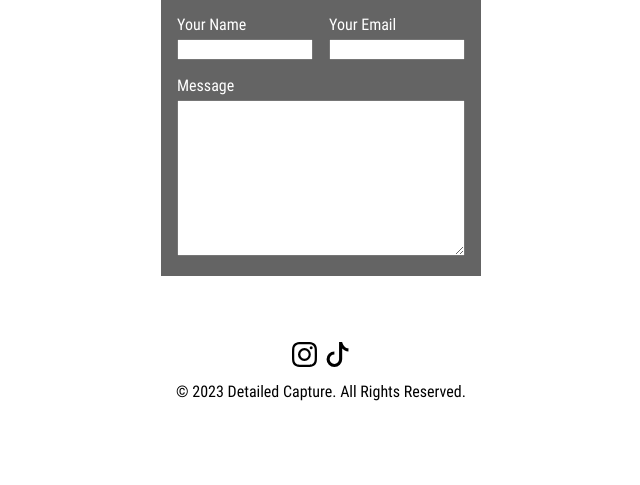
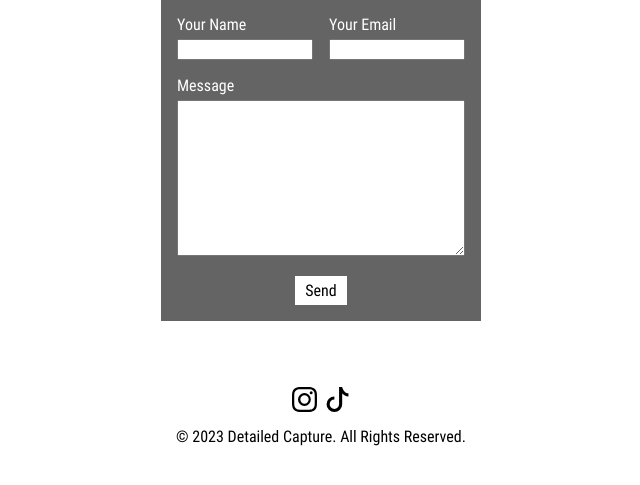
Before and after one commit to AEfrain23/DetailedCapture, a Node server app: page /contact in a window 1280 px wide. Shown: the part 294-779 px from the top of the page, without its empty margins (319-959 px from the left). Run offline with Node 20, Linux system fonts and the light colour scheme.

Commit message:
Create contact form frontend.

```diff
--- a/public/styles/contact.css
+++ b/public/styles/contact.css
@@ -28,6 +28,10 @@ html {
   grid-column: span 2;
 }
 
+.item.four {
+  grid-column: span 2;
+}
+
 .item>p {
   margin: 0 0 5px 0;
 }
@@ -35,8 +39,13 @@ html {
 .item input {
   width: 100%;
 }
+
 .item textarea {
   width: 100%;
+}
+
+.contact-form .four {
+  margin: auto;
 }
 
 @media (max-width: 576px) {
@@ -45,3 +54,11 @@ html {
   }
 
 }
+
+button {
+  background: white;
+  border: none;
+  padding: 5px 10px;
+  font: inherit;
+  outline: inherit;
+}
--- a/views/contact.ejs
+++ b/views/contact.ejs
@@ -21,6 +21,9 @@
         <textarea class="item three" type="text" rows="10"> </textarea>
       </div>
     </div>
+    <div class="item four">
+      <button>Send</button>
+    </div>
   </div>
 
   <%- include("partials/footer") %>
```
Lines whose indentation alone changed are shown as unchanged.
